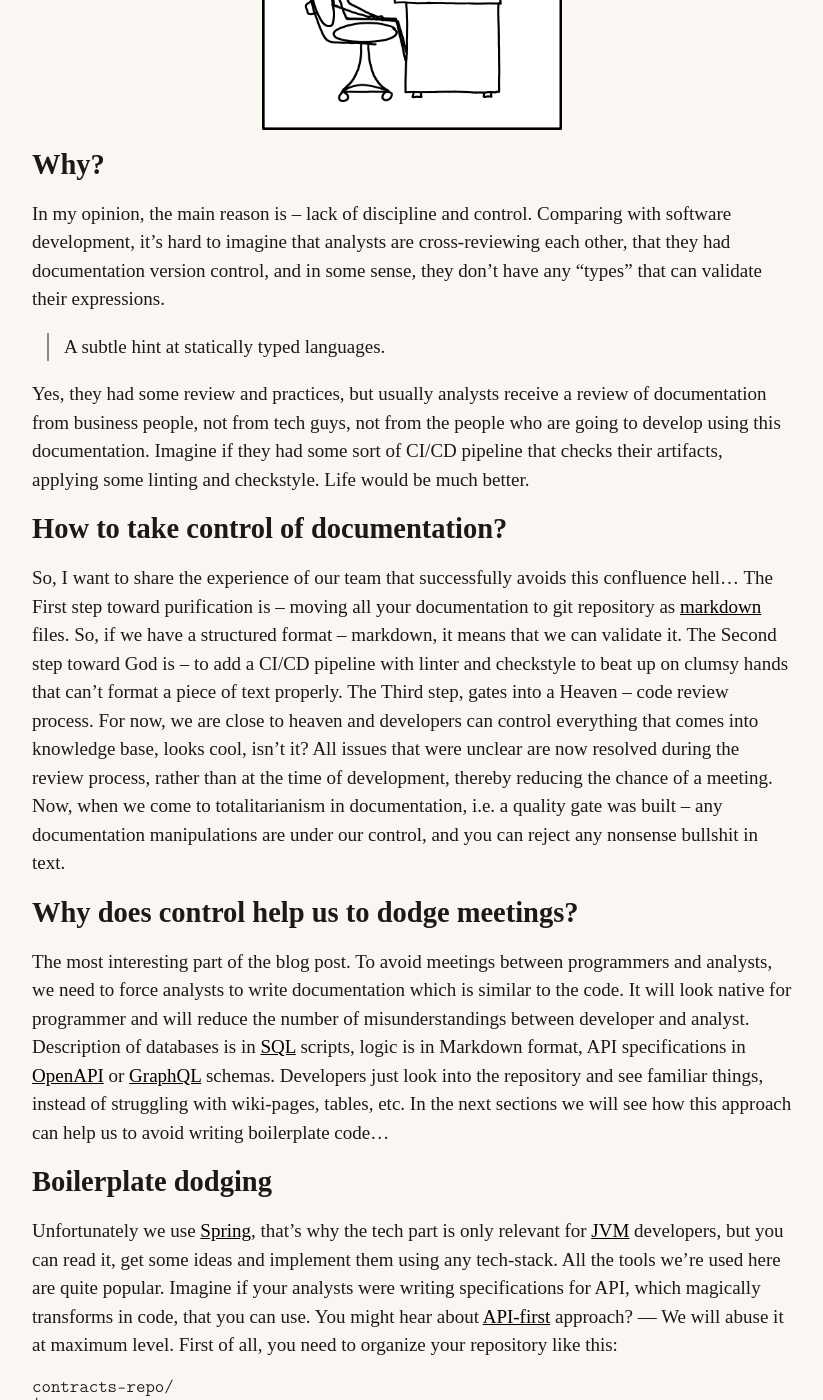
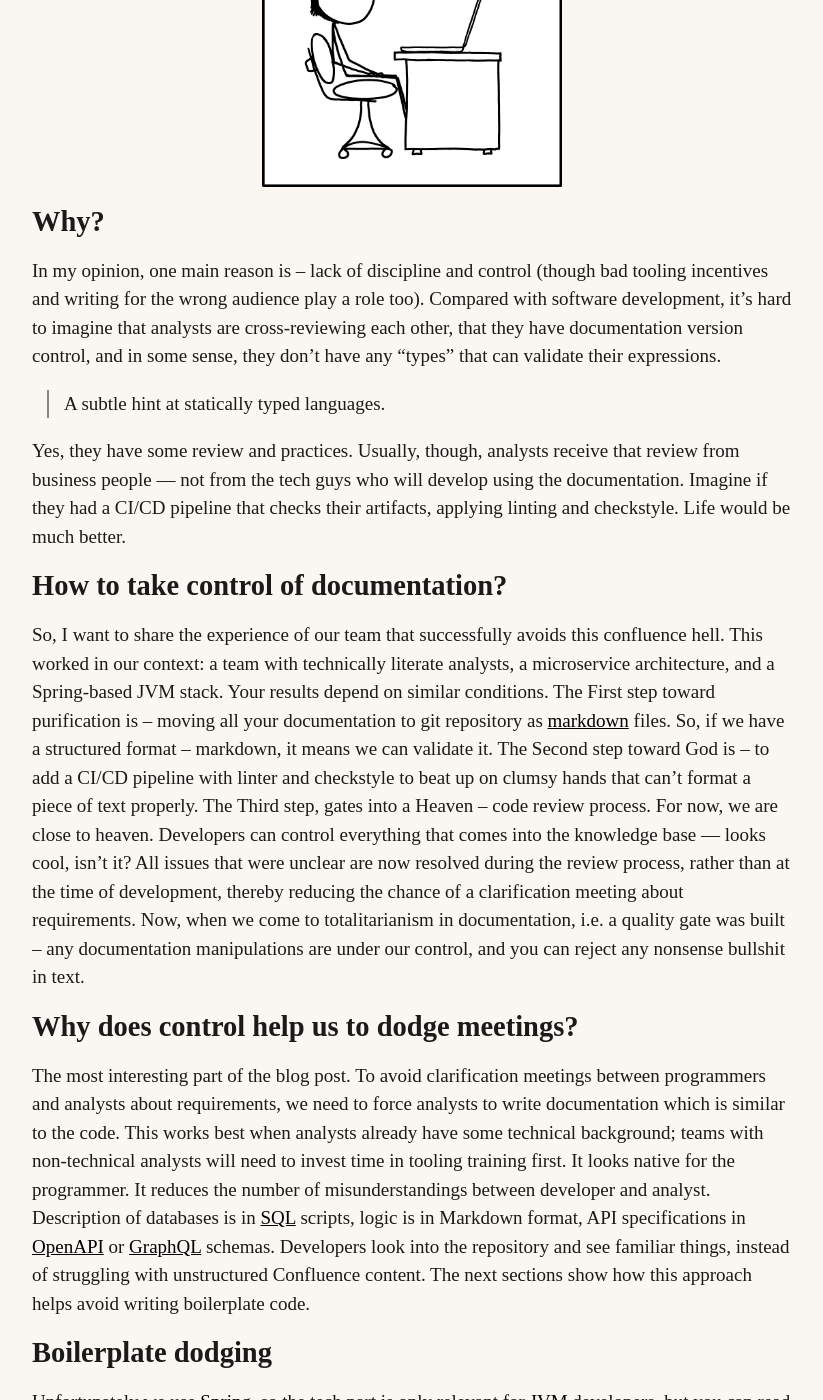
Before and after one commit to l3r8yJ/l3r8yj.github.io, a Jekyll site: the page built from _posts/2024/2024-02-13-confluence-clownship-or-how-to-avoid-meetings.md, in a window 1280 px wide and 1400 px high, scrolled down 703 px. Shown: the whole window, without its empty margins (228-1051 px from the left). Built offline with Jekyll 4.4.1, drawn with Linux system fonts in a browser that asks for light colours; some web fonts are replaced; comment, search, counter and statistics services are not loaded; some of the changed text lies outside the part shown.

Commit message:
feat: polish

````diff
--- a/_posts/2024/2024-02-13-confluence-clownship-or-how-to-avoid-meetings.md
+++ b/_posts/2024/2024-02-13-confluence-clownship-or-how-to-avoid-meetings.md
@@ -11,76 +11,97 @@ tags:
   - docs-as-code
 ---
 How often have you been annoyed by crappy written documentation
-in [Confluence](https://www.atlassian.com/software/confluence)?
-All these endless wiki pages nested inside each other until your monitor runs out.
+  in [Confluence](https://www.atlassian.com/software/confluence)?
+All these endless wiki pages nested inside each other
+  until your monitor runs out.
 Do you remember what it's like to find two pages on the same topic that contradict each other;
-or your codebase matches with confluence wiki, only 40–60% of the actual codebase state?
+  or in my experience your codebase matches the Confluence wiki
+  only 40–60% of the time?
 But much better if analysts never heard about formatting before!
+The concrete result: documentation that contradicts the codebase,
+  forcing developers into clarification meetings
+  to reconcile what the wiki says with what the code does.
 So, what is the reason for it?
 
 <img width="300" title="Productivity" alt="Productivity" src="/assets/images/making_progress_2x.png">
 
 # Why?
-In my opinion, the main reason is – lack of discipline and control.
-Comparing with software development,
-it's hard to imagine that analysts are cross-reviewing each other,
-that they had documentation version control, and in some sense, they don't have any "types" that can
-validate their expressions.
+In my opinion, one main reason is – lack of discipline and control
+  (though bad tooling incentives
+  and writing for the wrong audience play a role too).
+Compared with software development,
+  it's hard to imagine that analysts are cross-reviewing each other,
+  that they have documentation version control,
+  and in some sense,
+  they don't have any "types" that can validate their expressions.
 > A subtle hint at statically typed languages.
 
-Yes, they had some review and practices,
-but usually analysts receive a review of documentation from business people,
-not from tech guys, not from the people who are going to develop using this documentation.
-Imagine if they had some sort of CI/CD pipeline that checks their artifacts,
-applying some linting and checkstyle.
+Yes, they have some review and practices.
+Usually, though, analysts receive that review from business people —
+  not from the tech guys who will develop using the documentation.
+Imagine if they had a CI/CD pipeline that checks their artifacts,
+  applying linting and checkstyle.
 Life would be much better.
 
 <em/>
 
 # How to take control of documentation?
-So, I want to share the experience of our team that successfully avoids this confluence hell...
-The First step toward purification is – moving all your documentation
-to git repository as [markdown](https://en.wikipedia.org/wiki/Markdown) files.
-So, if we have a structured format – markdown, it means that we can validate it.
-The Second step toward God is – to add a CI/CD pipeline with linter and checkstyle to
-beat up on clumsy hands that can't format a piece of text properly.
+So, I want to share the experience of our team
+  that successfully avoids this confluence hell.
+This worked in our context: a team with technically literate analysts,
+  a microservice architecture, and a Spring-based JVM stack.
+Your results depend on similar conditions.
+The First step toward purification is –
+  moving all your documentation to git repository as [markdown](https://en.wikipedia.org/wiki/Markdown) files.
+So, if we have a structured format – markdown, it means we can validate it.
+The Second step toward God is –
+  to add a CI/CD pipeline with linter and checkstyle
+  to beat up on clumsy hands that can't format a piece of text properly.
 The Third step, gates into a Heaven – code review process.
-For now, we are close to heaven and developers can control
-everything that comes into knowledge base, looks cool, isn't it?
+For now, we are close to heaven.
+Developers can control everything that comes into the knowledge base —
+  looks cool, isn't it?
 All issues that were unclear are now resolved during the review process,
-rather than at the time of development, thereby reducing the chance of a meeting.
+  rather than at the time of development,
+  thereby reducing the chance of a clarification meeting about requirements.
 Now, when we come to totalitarianism in documentation,
-i.e. a quality gate was built – any documentation manipulations are under our control, and you can
-reject any nonsense bullshit in text.
+  i.e. a quality gate was built –
+  any documentation manipulations are under our control,
+  and you can reject any nonsense bullshit in text.
 
 <em/>
 
 # Why does control help us to dodge meetings?
 The most interesting part of the blog post.
-To avoid meetings between programmers and analysts,
-we need to force analysts to write documentation which is similar to the code.
-It will look native for programmer
-and will reduce the number of misunderstandings between developer and analyst.
+To avoid clarification meetings between programmers and analysts
+  about requirements,
+  we need to force analysts to write documentation
+  which is similar to the code.
+This works best when analysts already have some technical background;
+  teams with non-technical analysts
+  will need to invest time in tooling training first.
+It looks native for the programmer.
+It reduces the number of misunderstandings between developer and analyst.
 Description of databases is in [SQL](https://en.wikipedia.org/wiki/SQL) scripts,
-logic is in Markdown format, API specifications in [OpenAPI](https://swagger.io/specification/)
-or [GraphQL](https://graphql.org/) schemas.
-Developers just look into the repository and see familiar things,
-instead of struggling with wiki-pages, tables, etc. In the next sections we will see how this
-approach can help us to avoid writing boilerplate code...
+  logic is in Markdown format,
+  API specifications in [OpenAPI](https://swagger.io/specification/)
+  or [GraphQL](https://graphql.org/) schemas.
+Developers look into the repository and see familiar things,
+  instead of struggling with unstructured Confluence content.
+The next sections show how this approach helps avoid writing boilerplate code.
 
 <em/>
 
 # Boilerplate dodging
 Unfortunately we use [Spring](https://spring.io/),
-that's why the tech part is
-only relevant for [JVM](https://en.wikipedia.org/wiki/Java_virtual_machine) developers,
-but you can read it, get some ideas and implement them using any tech-stack.
-All the tools we're used here are quite popular.
-Imagine if your analysts were writing specifications for API, which magically transforms in code,
-that you can use.
+  so the tech part is only relevant for [JVM](https://en.wikipedia.org/wiki/Java_virtual_machine) developers,
+  but you can read it, get ideas, and implement them using any tech-stack.
+All the tools we use here are popular.
+Imagine if your analysts were writing specifications for API,
+  which magically transform into code you can use.
 You might hear about
-[API-first](https://blog.dreamfactory.com/api-first-the-advantages-of-an-api-first-approach-to-app-development/)
-approach?
+  [API-first](https://blog.dreamfactory.com/api-first-the-advantages-of-an-api-first-approach-to-app-development/)
+  approach?
 — We will abuse it at maximum level.
 First of all, you need to organize your repository like this:
 ```asm
@@ -104,33 +125,40 @@ contracts-repo/
 |-- build.gradle.kts
 |-- settings.gradle.kts
 ```
-- `common` – directory for common components that can be referenced from any directories
-  of contracts-repo
-- `microservices` – directory for each microservice, contains folders named like services in your application
+- `common` – directory for common components
+  that can be referenced from any directories of contracts-repo
+- `microservices` – directory for each microservice,
+  contains folders named like services in your application
 - `templates` – template for microservice
   - `schema` – directory for `.graphql` schemas
   - `db` – directory for schemas' descriptions in `.sql` scripts
 - `openapi.yaml` – openapi description of your API
-- `readme.md` – file for description of anything that happens inside your microservice; has to be named same as microservice.
-- `build.gradle.kts`, `settings.gradle.kts` – default files for [Gradle](https://gradle.org/) project.
+- `readme.md` – file for description of anything that happens inside your microservice;
+  has to be named same as microservice.
+- `build.gradle.kts`, `settings.gradle.kts` –
+  default files for [Gradle](https://gradle.org/) project.
 
 # How it works?
-Boilerplate code from OpenAPI and GraphQL schemas will be generated.
-All directories inside `microservices`, `kafka` will be published as separate `JAR`s.
-The `common` directory also would be published as separate `JAR`.
-What exactly will be produced?
-1. `DTO`s according to types that where declared
+OpenAPI and GraphQL schemas generate the boilerplate code.
+The build publishes all directories inside `microservices` and `kafka`
+  as separate `JAR`s.
+The `common` directory is also published as a separate `JAR`.
+What exactly does it produce?
+1. `DTO`s for each declared type
 2. API `interfaces`, marked with Swagger and Spring annotations, like
-   `@Controller`, `@PostMapping`, `@RequestBody`, etc.
+   `@Controller`, `@PostMapping`, and `@RequestBody`
 3. [Feign clients](https://docs.spring.io/spring-cloud-openfeign/docs/current/reference/html/)
    for outer clients, that will communicate with our service
 
-After generation and publishing, you can add these contracts as dependencies in your microservices.
-Everything that you need to do is – just set up a publication inside of `build.gradle.kts` and
-add [gradle-contracts-generator](https://github.com/l3r8yJ/contracts-generator-plugin) plugin.
-_The Plugin will be published soon, so stay tuned!
-Please put a star if you are waiting for this plugin,
-it would be some kind of signal that someone needs it and should be published faster!_
+After generation and publishing,
+  you can add these contracts as dependencies in your microservices.
+All you need to do is set up a publication inside `build.gradle.kts`
+  and add [gradle-contracts-generator](https://github.com/l3r8yJ/contracts-generator-plugin) plugin.
+_Note: the plugin is still in development and not yet published at time of writing.
+Until it is available, the same result can be achieved with existing stable tools:
+[openapi-generator](https://github.com/OpenAPITools/openapi-generator) for OpenAPI and
+[graphql-codegen](https://the-guild.dev/graphql/codegen) for GraphQL schemas.
+Put a star on the repo if you want the Gradle plugin published faster!_
 
 <em/>
 
@@ -139,18 +167,25 @@ Let's start with Cons
 1. The main "disadvantage" is the analysts in your team,
    if they have any skill issues, it will be challenging to get them to work inside such a process
 2. You may forget to update the contracts' dependency version periodically
-3. Analysts should go further than developers in 1–2 sprints.
+3. Analysts must stay 1–2 sprints ahead of developers —
+   contracts must exist before developers can generate code from them.
+   If analysts fall behind, developers block.
 
 What about Pros?
-1. First of all, there is a single documents' format controlled by CI/CD
-2. Ability to review any changes in documentation – all changes coming from
-   [pull requests](https://docs.github.com/en/pull-requests/collaborating-with-pull-requests/proposing-changes-to-your-work-with-pull-requests/about-pull-requests).
-   In general, here we're getting all benefits from [git](https://git-scm.com/).
+1. A single document format controlled by CI/CD
+2. Ability to review any changes in documentation –
+   all changes coming from [pull requests](https://docs.github.com/en/pull-requests/collaborating-with-pull-requests/proposing-changes-to-your-work-with-pull-requests/about-pull-requests).
+   This gives all the benefits of [git](https://git-scm.com/).
 3. Opportunity to write documentation in modern IDEs or code editors,
    like [Writerside](https://www.jetbrains.com/writerside/?utm_source=product&utm_medium=link&utm_campaign=TBA),
    [IntelliJ IDEA](https://www.jetbrains.com/idea/),
-   [VS Code](https://code.visualstudio.com/), etc.
-4. All migrations will be defined in one place
-5. No extra work – once it's described, once published and used, developers don't need to
-   write any boilerplate code as `DTO`
+   or [VS Code](https://code.visualstudio.com/)
+4. All migrations are defined in one place
+5. No extra work – once it's described, once published and used,
+   developers don't need to write any `DTO` boilerplate
 6. Versioning – you can switch versions of your API back and forth
+
+In short: fewer clarification meetings
+  because structured, reviewable contracts force ambiguities
+  to be resolved in text before development starts.
+No handwritten DTOs because the contracts generate them.
````
